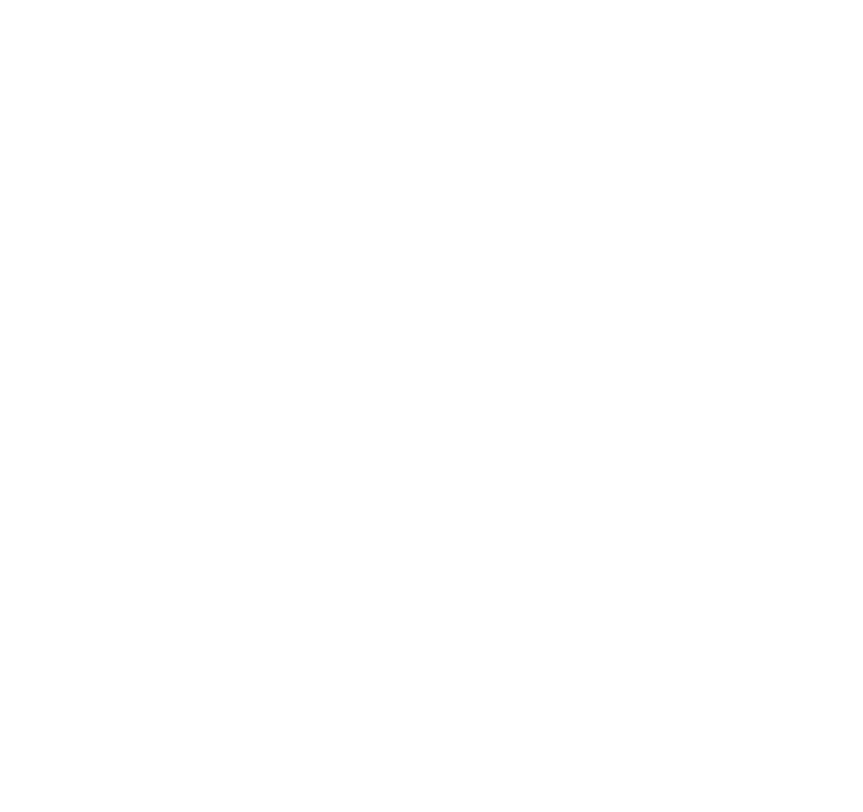
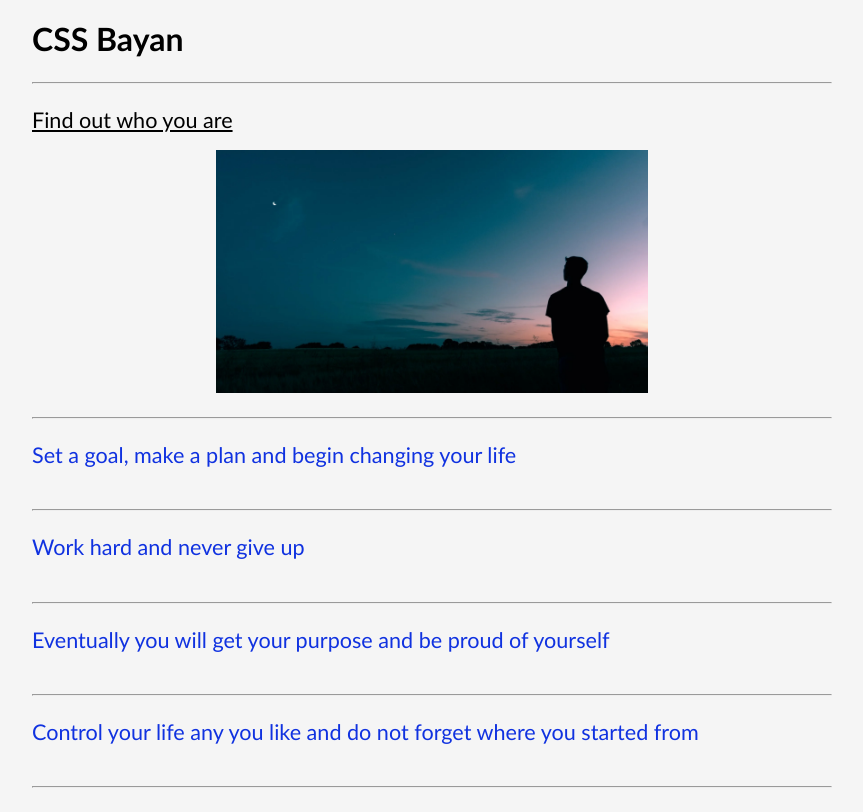
Before and after one commit to PaulusWhite/cssBayan, a plain HTML site: page cssBayan/index.html in a window 1280 px wide. Shown: the whole page, without its empty margins (208-1071 px from the left). Drawn offline with Linux system fonts and the light colour scheme.

Commit message:
feat: add layout, styles and realize basic functional

```diff
--- a/cssBayan/index.html
+++ b/cssBayan/index.html
@@ -12,5 +12,90 @@
     ></script>
     <title>Document</title>
   </head>
-  <body></body>
+  <body>
+    <header class="header">
+      <h1>CSS Bayan</h1>
+      <hr />
+    </header>
+
+    <main class="accordion">
+      <div class="key">
+        <input type="radio" id="firstKey" name="activeKey" checked />
+        <label for="firstKey" class="key__content">
+          <span class="key__title">
+            <span class="key__quote">Find out who you are</span>
+            <i class="fa-solid fa-plus"></i>
+          </span>
+          <span class="key__imgBox">
+            <img src="/assets/person.webp" alt="personImg" />
+          </span>
+        </label>
+        <hr />
+      </div>
+
+      <div class="key">
+        <input type="radio" id="secondKey" name="activeKey" />
+        <label for="secondKey" class="key__content">
+          <span class="key__title">
+            <span class="key__quote"
+              >Set a goal, make a plan and begin changing your life</span
+            >
+            <i class="fa-solid fa-plus"></i>
+          </span>
+          <span class="key__imgBox">
+            <img src="/assets/plan.webp" alt="planImg" />
+          </span>
+        </label>
+        <hr />
+      </div>
+
+      <div class="key">
+        <input type="radio" id="thirdKey" name="activeKey" />
+        <label for="thirdKey" class="key__content">
+          <span class="key__title">
+            <span class="key__quote">Work hard and never give up</span>
+            <i class="fa-solid fa-plus"></i>
+          </span>
+          <span class="key__imgBox">
+            <img src="/assets/hands.webp" alt="handsImg" />
+          </span>
+        </label>
+        <hr />
+      </div>
+
+      <div class="key">
+        <input type="radio" id="fourthKey" name="activeKey" />
+        <label for="fourthKey" class="key__content">
+          <span class="key__title">
+            <span class="key__quote"
+              >Eventually you will get your purpose and be proud of
+              yourself</span
+            >
+            <i class="fa-solid fa-plus"></i>
+          </span>
+          <span class="key__imgBox">
+            <img src="/assets/success.webp" alt="successImg" />
+          </span>
+        </label>
+        <hr />
+      </div>
+
+      <div class="key">
+        <input type="radio" id="fifthKey" name="activeKey" />
+        <label for="fifthKey" class="key__content">
+          <span class="key__title">
+            <span class="key__quote"
+              >Control your life any you like and do not forget where you
+              started from</span
+            >
+            <i class="fa-solid fa-plus"></i>
+          </span>
+          <span class="key__imgBox">
+            <img src="/assets/life.webp" alt="lifeImg" />
+          </span>
+        </label>
+        <hr />
+      </div>
+    </main>
+  </body>
 </html>
--- a/cssBayan/style.css
+++ b/cssBayan/style.css
@@ -0,0 +1,87 @@
+/* common initial styles */
+body{
+  background-color: whitesmoke;
+  font-family:'Gill Sans', 'Gill Sans MT', Calibri, 'Trebuchet MS', sans-serif;
+}
+
+p, label{
+  font-size: 1.35em;
+}
+
+label{
+  margin-bottom: .5em;
+}
+
+i{
+  opacity: 0;
+}
+
+hr{
+  margin: 1.5em 0;
+}
+
+input{
+  display: none;
+}
+
+input:checked + .key__content .key__imgBox{
+  width: 100%;
+}
+
+input:checked + .key__content .key__title .key__quote{
+  text-decoration: underline;
+  color: black;
+}
+
+img{
+  display: block;
+  width: 100%;
+}
+
+/* styles */
+.header{
+  max-width: 50em;
+  margin: 0 auto;
+}
+
+.accordion{
+  max-width: 50em;
+  margin: 0 auto;
+}
+
+.key .key__content .key__title{
+  display: flex;
+  justify-content: space-between;
+  align-items: center;
+  padding-bottom: 0.8em;
+  color: #1032e0;
+}
+
+.key .key__content .key__title *{
+  transition: .3s;
+}
+
+.key .key__content .key__imgBox{
+  display: block;
+  width: 0;
+  max-width: 20em;
+  margin: 0 auto;
+  overflow: hidden;
+  transition: .7s ease-in-out;
+}
+
+/* Hoover Effects */
+.accordion:hover *{
+  cursor: pointer;
+}
+.accordion:hover .key .key__content .key__title{
+  color: black;
+}
+
+.accordion:hover .key i{
+  opacity: 1;
+}
+
+.accordion .key:hover .key__content .key__imgBox{
+  width: 100%;
+}
```
Also changed, not shown: cssBayan/assets/hands.webp (added), cssBayan/assets/life.webp (added), cssBayan/assets/person.webp (added), cssBayan/assets/plan.webp (added), cssBayan/assets/success.webp (added).
